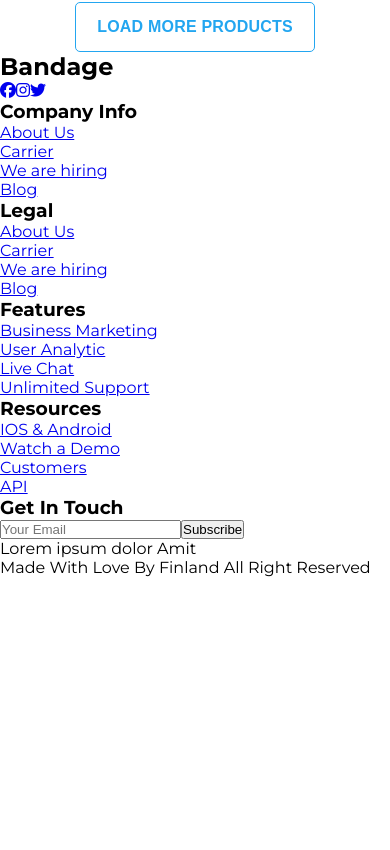
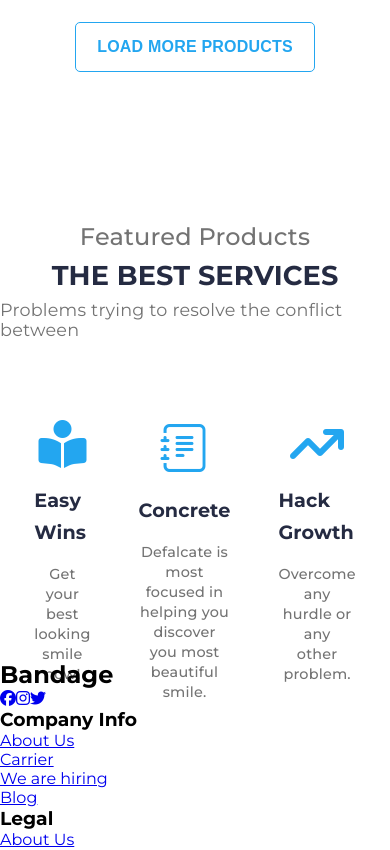
Before and after one commit to BambiReborn/LST-ecommerce-project, a React (Vite) app: page / in a window 390 px wide. Shown: the part 1668-2518 px from the top of the page. Before the commit the page ends 2245 px from the top, so only its background shows below. Built offline with nearby package versions, Linux system fonts and the light colour scheme.

Commit message:
bestService Styling, mobile next

```diff
--- /dev/null
+++ b/src/Styles/Home/bestServiceSection.css
@@ -0,0 +1,83 @@
+/* START */
+#bestService-section {
+    margin-top: 150px;
+    /* border: 1px solid red; */
+}
+
+#bestService-section #title {
+    display: flex;
+    flex-direction: column;
+    justify-content: center;
+    align-items: center;
+    gap: .5rem;
+}
+
+#title h4 {
+    font-size: 1.5rem;
+    font-weight: 500;
+    line-height: 30px;
+    letter-spacing: 0.2px;
+    color: var(--writeUp-color);
+}
+
+#title h3 {
+    font-size: 1.7rem;
+    font-weight: 700;
+    line-height: 32px;
+    letter-spacing: 0.1px;
+    color: var(--heading-color);
+}
+
+#title p {
+    font-size: 1.1rem;
+    font-weight: 400;
+    line-height: 20px;
+    letter-spacing: 0.2px;
+    color: var(--writeUp-color);
+}
+
+/* SERVICE WRAPPER */
+#services-wrapper {
+    margin-top: 80px;
+    display: flex;
+    justify-content: center;
+    justify-self: center;
+    align-items: center;
+    gap: 3rem;
+    width: clamp(20%, 90vw, 75%);
+    /* border: 1px solid red; */
+}
+
+.best-services {
+    display: flex;
+    flex-direction: column;
+    justify-content: start;
+    align-items: center;
+    gap: 1rem;
+    width: 50%;
+    height: 15rem;
+    /* border: 1px solid red; */
+}
+
+.best-services i {
+    font-size: 3rem;
+    font-weight: 700;
+    color: var(--blue-color);
+}
+
+.best-services h3 {
+    font-size: 1.2rem;
+    font-weight: 700;
+    line-height: 32px;
+    letter-spacing: 0.1px;
+    color: var(--heading-color);
+}
+
+.best-services p {
+    text-align: center;
+    font-size: .9rem;
+    font-weight: 500;
+    line-height: 20px;
+    letter-spacing: 0.2px;
+    color: var(--writeUp-color);
+}
--- /dev/null
+++ b/src/components/majorComponents/bestServiceSection.tsx
@@ -0,0 +1,47 @@
+// IMPORTS //
+import '../../Styles/Home/bestServiceSection.css'
+
+function bestServiceSection () {
+    return (
+        <section id='bestService-section'>
+            <div id='title'>
+                <h4>Featured Products</h4>
+                <h3>THE BEST SERVICES</h3>
+                <p>Problems trying to resolve the conflict between</p>
+            </div>
+
+            <div id='services-wrapper'>
+                {/* SERVICES */}
+                <div className='best-services'>
+                    <i className="fa-solid fa-book-open-reader"></i>
+                    <h3>Easy Wins</h3>
+                    <p>
+                        Get your best looking smile <br />
+                        now!
+                    </p>
+                </div>
+                {/* CONCRETE SERVICE */}
+                <div className='best-services'>
+                    <i className="bi bi-journal-text"></i>
+                    <h3>Concrete</h3>
+                    <p>
+                        Defalcate is most focused in <br />
+                        helping you discover you most <br />
+                        beautiful smile.
+                    </p>
+                </div>
+                {/* HACK GROWTH */}
+                <div className='best-services'>
+                    <i className="fa-solid fa-arrow-trend-up"></i>
+                    <h3>Hack Growth</h3>
+                    <p>
+                        Overcome any hurdle or any <br />
+                        other problem.
+                    </p>
+                </div>
+            </div>
+        </section>
+    )
+}
+
+export default bestServiceSection
--- a/src/pages/Home.tsx
+++ b/src/pages/Home.tsx
@@ -3,12 +3,14 @@
 // SECTIONS //
 import HeroSection from "../components/majorComponents/heroSection"
 import ProductSection from "../components/majorComponents/productSection"
+import BestServiceSection from '../components/majorComponents/bestServiceSection'
 
 function Home() {
   return (
       <main>
           <HeroSection />
           <ProductSection />
+          <BestServiceSection />
       </main>
   )
 }
```
